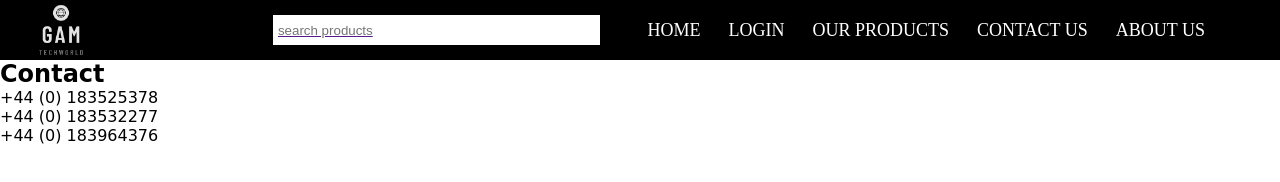
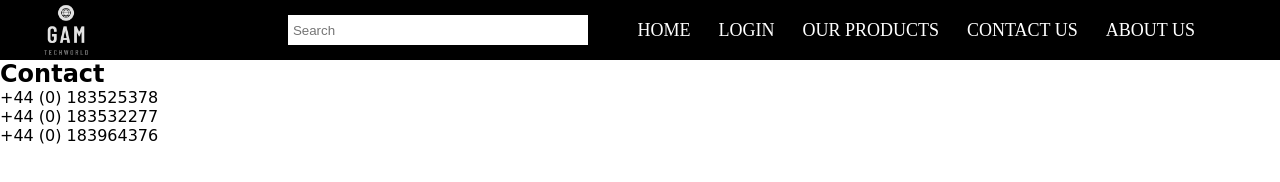
Before and after one commit to Deany256/Team_Project, a plain HTML site: page templates/contact.html in a window 1280 px wide. Drawn offline with nearby package versions, Linux system fonts and the light colour scheme; files whose address does not match are found by name.

Commit message:
Update contact.html

```diff
--- a/templates/contact.html
+++ b/templates/contact.html
@@ -23,11 +23,8 @@
       </ul>
     </div>
     <div class="search">
-
-      <a href=""><input type="text" placeholder="search products" id="input">
-        <ion-icon class="s" name="search"></ion-icon>
-      </a>
-    </div>
+        <input type="text" placeholder="Search" id="input">
+      </div>
     <div class="heading">
       <ul>
         <li><a href="/index" class="under">HOME</a></li>
```
